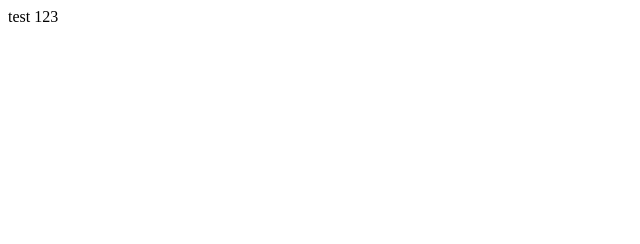
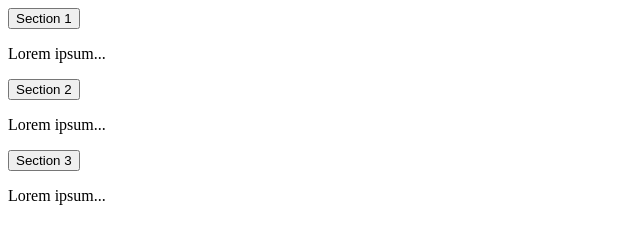
Before and after one commit to zlataOK/zlataOK.github.io, a plain HTML site: page index.html in a window 1280 px wide. Shown: the whole page, without its empty margins (0-640 px from the left). Drawn offline with Linux system fonts and the light colour scheme.

Commit message:
Update index.html

```diff
--- a/index.html
+++ b/index.html
@@ -6,6 +6,17 @@
     <title>Document</title>
 </head>
 <body>
-    test 123
+    <button class="accordion">Section 1</button>
+<div class="panel">
+<p>Lorem ipsum...</p>
+</div>
+<button class="accordion">Section 2</button>
+<div class="panel">
+<p>Lorem ipsum...</p>
+</div>
+<button class="accordion">Section 3</button>
+<div class="panel">
+<p>Lorem ipsum...</p>
+</div>
 </body>
 </html>
```
